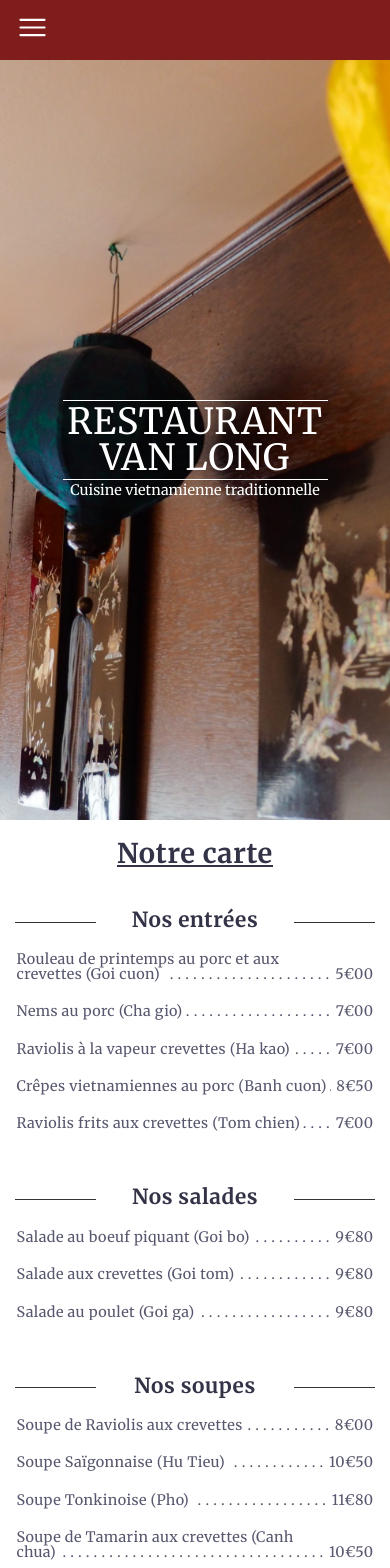
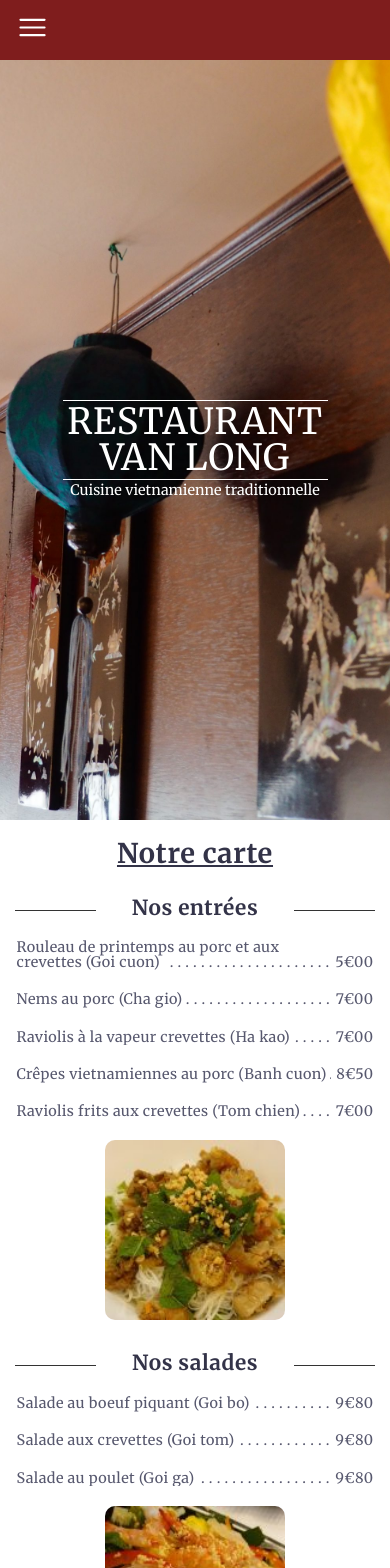
Before and after one commit to Gmayer111/van-long, a Next.js app: page /carte in a window 390 px wide. Shown: the top 1568 px of the page. Built offline with nearby package versions, Linux system fonts and the light colour scheme.

Commit message:
fix: display menu pictures on mobile (#27)

```diff
--- a/assets/sass/menuPage.scss
+++ b/assets/sass/menuPage.scss
@@ -104,7 +104,18 @@
     margin: 0 15px;
     > div {
       display: flex;
+      flex-direction: column;
+      align-items: center;
       width: 100%;
+      margin-top: 10px;
+    }
+
+    .picturesContainer > div {
+      margin: 10px;
+    }
+
+    .pictureContainer div {
+      margin-top: 10px;
     }
 
     h2 {
--- a/src/app/carte/page.tsx
+++ b/src/app/carte/page.tsx
@@ -33,9 +33,13 @@ const MenuPage = () => {
               ))}
             </ul>
           </div>
-          {menuItem.picture && size.width > 768 && (
+          {menuItem.picture && (
             <div
-              className={menuItem.picture.length > 1 ? "picturesContainer" : ""}
+              className={
+                menuItem.picture.length > 1
+                  ? "picturesContainer"
+                  : "pictureContainer"
+              }
             >
               {menuItem.picture.map((picture) => (
                 <div key={picture.description}>
```
